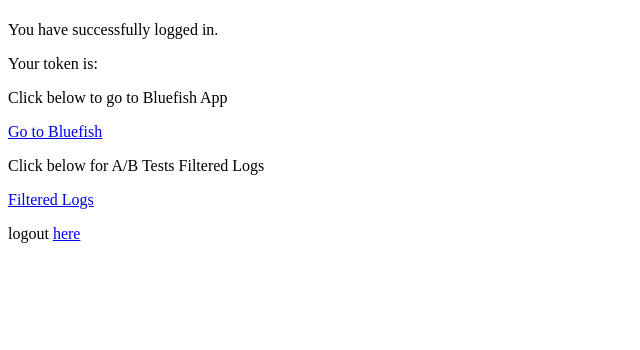
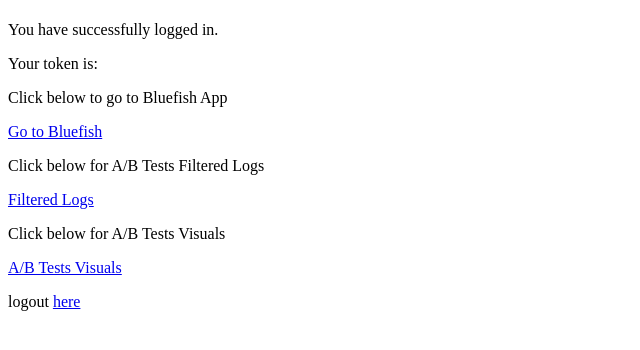
Before and after one commit to lukebabs/auth-app, a Flask app: template templates/dashboard.html in a window 1280 px wide. Shown: the part 46-396 px from the top of the page, without its empty margins (0-640 px from the left). Run offline with Flask 3, Linux system fonts and the light colour scheme; the template is opened without the code that fills it, so the values that code supplies are empty; parts of the project's set-up code (start-up, migrations or seed data) failed here and were passed over.

Commit message:
added results visuals

```diff
--- a/templates/dashboard.html
+++ b/templates/dashboard.html
@@ -13,6 +13,8 @@
   <a href="https://bluefish.impvdemo.com?token={{ token }}">Go to Bluefish</a>
 <p>Click below for A/B Tests Filtered Logs</p>
   <a href="/logs/filter">Filtered Logs</a>
+<p>Click below for A/B Tests Visuals</p>
+  <a href="/results">A/B Tests Visuals</a>
 <p>logout <a href="/logout">here</a></p>
 
 </body>
--- a/templates/dashboard_a.html
+++ b/templates/dashboard_a.html
@@ -13,6 +13,8 @@
     <a href="https://bluefish.impvdemo.com?token={{ token }}">Go to Bluefish</a>
   <p>Click below for A/B Tests Filtered Logs</p>
     <a href="/logs/filter">Filtered Logs</a>
+  <p>Click below for A/B Tests Visuals</p>
+    <a href="/results">A/B Tests Visuals</a>
   <p>logout <a href="/logout">here</a></p>
 
 </body>
--- a/templates/dashboard_b.html
+++ b/templates/dashboard_b.html
@@ -13,6 +13,8 @@
   <a href="https://bluefish.impvdemo.com?token={{ token }}">Go to Bluefish</a>
 <p>Click below for A/B Tests Filtered Logs</p>
   <a href="/logs/filter">Filtered Logs</a>
+<p>Click below for A/B Tests Visuals</p>
+  <a href="/results">A/B Tests Visuals</a>
 <p>logout <a href="/logout">here</a></p>
 
 </body>
```
